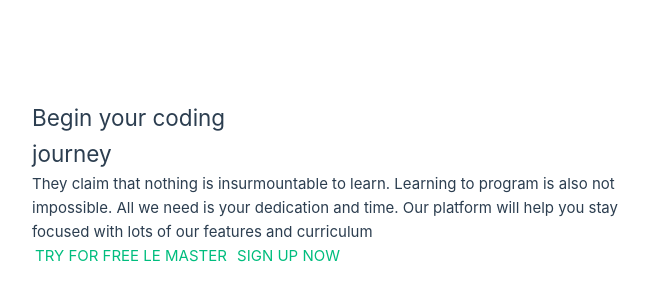
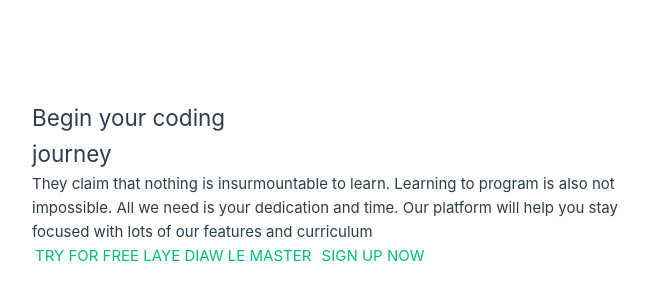
Before and after one commit to asteriskpro/appvuerepo, a Vue app: page / in a window 1280 px wide. Shown: the part 216-516 px from the top of the page, without its empty margins (0-650 px from the left). Built offline with nearby package versions, Linux system fonts and the light colour scheme.

Commit message:
ma 5eme commit message

```diff
--- a/src/App.vue
+++ b/src/App.vue
@@ -11,7 +11,7 @@
           our features and curriculum</p>
         <div class="flex justify-center">
           <a class="inline-block py-4 px-10 free-btn text-md " href="#">
-            TRY FOR FREE LE MASTER
+            TRY FOR FREE  LAYE DIAW LE MASTER
           </a>
           <a class="inline-block py-4 px-10 bg-btn text-md " href="#">
             SIGN UP NOW
```
